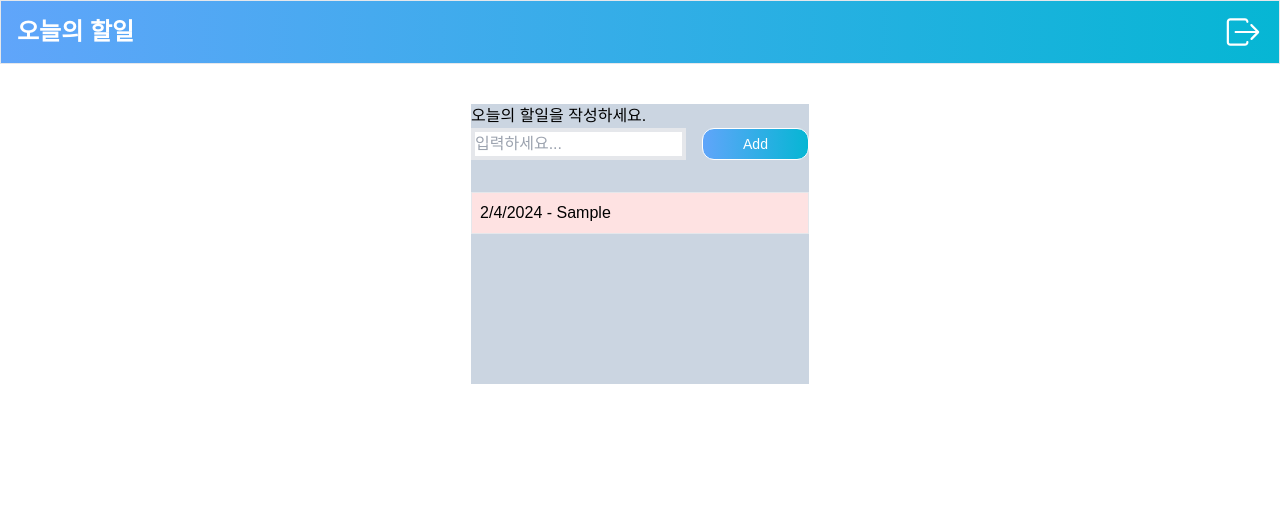
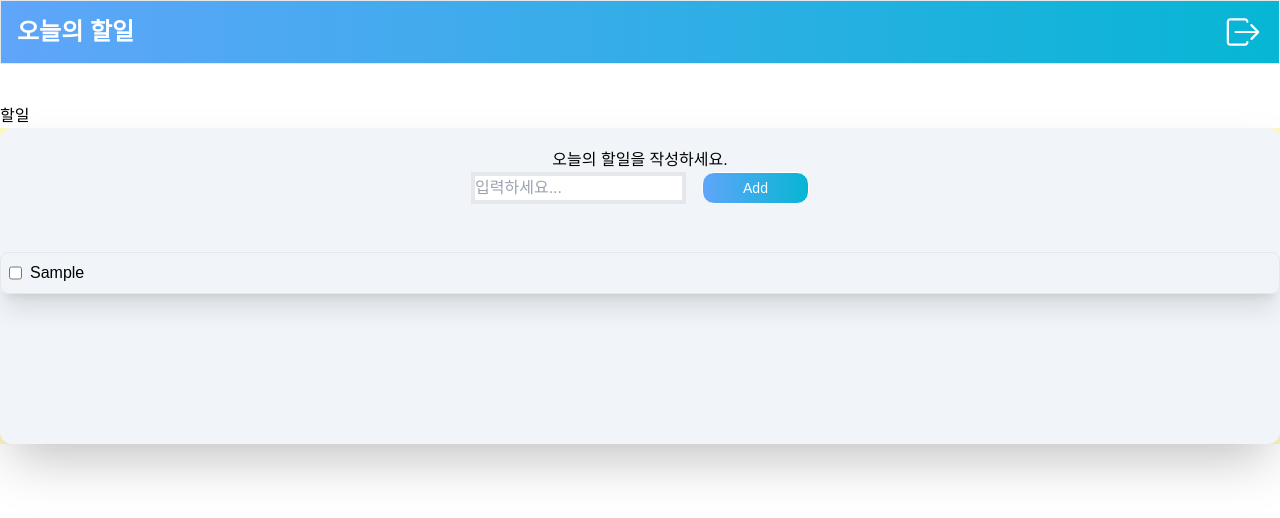
Before and after one commit to alexjungdev/Todays-To-Do-Public, a Next.js app: page / in a window 1280 px wide. Both pictures are taken after typing "Sample" into the empty fields and a click on the button "Add". Shown: the top 518 px of the page. Built offline with nearby package versions, Linux system fonts and the light colour scheme; a web font is replaced by a local one.

Commit message:
feat: to-do items 체크박스 추가

```diff
--- a/app/page.tsx
+++ b/app/page.tsx
@@ -16,32 +16,41 @@ export default function Home() {
   const [input, setInput] = useState('');
 
 
-  useEffect(() => {
-    console.log(input);
-  }, [input])
+
 
   const AddTodo = () => {
-    console.log(input);
     if (input) {
-      // if the input is not empty
       setTodos([
-        // update the todo list with the new todo
         ...todos,
         {
-          id: Math.random().toString(), // generate a random id for the new todo
-          date: new Date().toLocaleDateString(), // use the current date as the date of the new todo
-          text: input, // use the input value as the text of the new todo
-          completed: false, // set the completed status of the new todo to false
+          id: Math.random().toString(), // id of to-do (need for mongoDB to save / not sure yet)
+          date: new Date().toLocaleDateString(), // date of to-do
+          text: input, // content of to-do
+          completed: false, // if this to-do is completed
         },
       ]);
-      setInput(""); // reset the input value
+      setInput("");
     }
   }
 
+  const ToggleCheck = (id: string) => {
+    const newTodos = todos.map((todo) => {
+      if (todo.id === id) {
+        return {
+          ...todo, completed: !todo.completed
+        };
+      }
+      return todo;
+    });
+    setTodos(newTodos);
+  }
+
   return (
-    <main className="w-screen flex items-center justify-center">
-      <div className="flex flex-col justify-center bg-slate-300">
-
+    <main className="w-screen">
+      <text className="text">할일</text>
+      <div className="flex flex-row justify-center bg-yellow-100">
+        <div className="grid-container">
+          <div className="flex flex-col items-center justify-center mt-5">
             <text className="text">오늘의 할일을 작성하세요.</text>
             <div className="flex flex-row justify-center">
               <input
@@ -57,17 +66,27 @@ export default function Home() {
                 Add
               </button>
             </div>
-        <div className="mt-4 flex flex-col justify-center">
+          </div>
+          <div className="mt-8 flex flex-col justify-center min-w-24 min-h-52 flex-grow">
             <div className="to-do">
               {todos.map((todo) => (
-              // map over the todos from the state
-              <div key={todo.id} className="border p-2 mt-4 bg-red-100">
-                {todo.date} - {todo.text}
+                <div key={todo.id} className="to-do-item">
+                  <input
+                    type="checkbox"
+                    checked={todo.completed}
+                    onClick={()=>ToggleCheck(todo.id)}
+                    className="mr-2"
+                  />
+                  <text>
+                    {todo.text}
+                  </text>
                 </div>
               ))}
             </div>
           </div>
         </div>
+      </div>
+
     </main>
   );
 }
```
Lines whose indentation alone changed are shown as unchanged.
